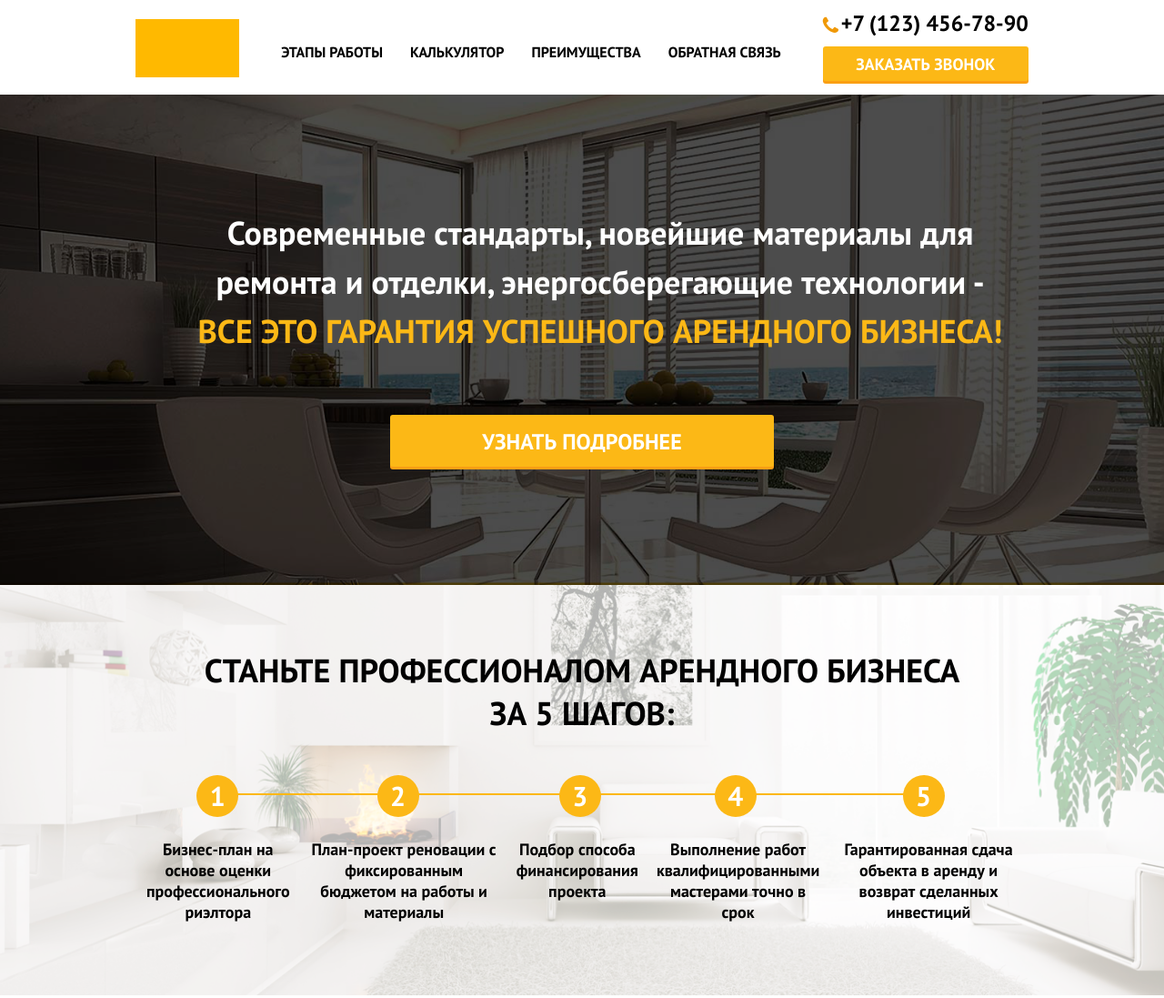
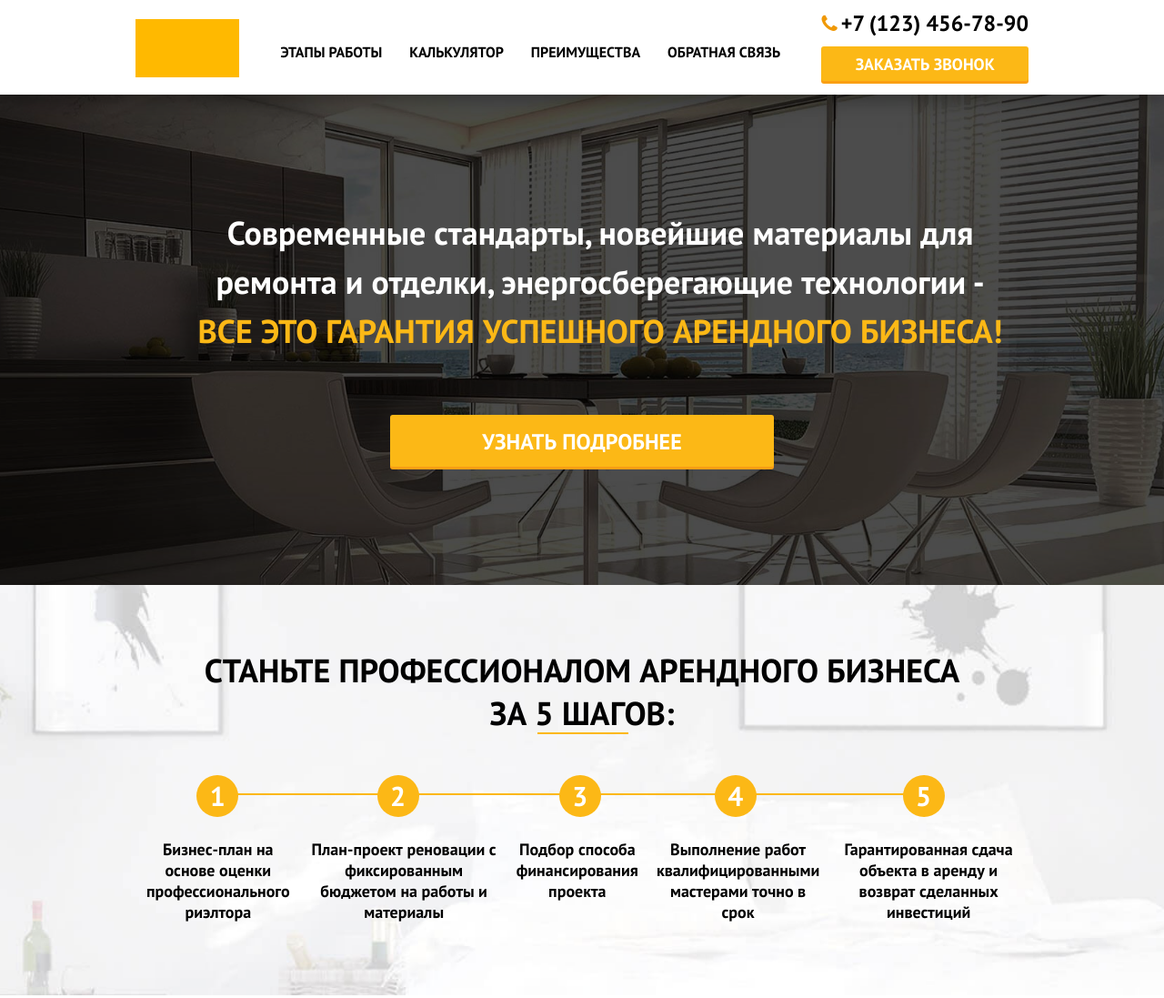
Before and after one commit to ElenaBolgova/Final-Spalah-task, a plain HTML site: page index.html in a window 1280 px wide. Shown: the top 1097 px of the page at 91% size. Drawn offline with Linux system fonts and the light colour scheme.

Commit message:
home work

```diff
--- a/css/styles.css
+++ b/css/styles.css
@@ -19,6 +19,7 @@
     position: relative;
     display: block;
     width: 100%;
+    opacity: 0;
     min-height: 100vh;
     min-width: 320px;
     overflow: hidden;
@@ -48,8 +49,19 @@ textarea:focus::-webkit-input-placeholder {
 
 /************** HEADER **************/
 
+.wrapper {
+    padding: 104px 0 0;
+}
+
 header[role="banner"] {
+    position: fixed;
+    left: 0;
+    top: 0;
+    display: block;
+    width: 100%;
     background: #fff;
+    box-shadow: 0 0 25px 0 rgba(0, 0, 0, .5);
+    z-index: 99;
 }
 
 header .wrapper-inner {
@@ -102,16 +114,17 @@ nav ul li a:hover {
 }
 
 .fa-phone {
-    position: absolute;
-    top: 7px;
-    left: 0;
     color: #f09907;
     font-size: 22px;
 }
 
+.phone-number {
+    text-align: center;
+    margin-bottom: 10px;
+}
+
 .phone-area a {
     margin-bottom: 10px;
-    padding-left: 20px;
     text-decoration: none;
     color: #000;
     font-size: 24px;
@@ -143,6 +156,7 @@ nav ul li a:hover {
     text-transform: uppercase;
     color: #fff;
     background: #fcb816;
+    cursor: pointer;
 }
 
 .button-main-style:hover {
@@ -251,9 +265,10 @@ h3 span {
 
 .top-section {
     position: relative;
-    background: url('../images/top_background.png') no-repeat center top;
+    background: url('../images/top-background.jpg') no-repeat center top;
     background-size: cover;
     text-align: center;
+    z-index: 2;
 }
 
 .top-section:before {
@@ -292,19 +307,9 @@ h3 span {
 
 .steps {
     position: relative;
-    background: url('../images/background-steps.png') no-repeat center top;
+    background: url('../images/background-steps.jpg') no-repeat center top;
     background-size: cover;
     text-align: center;
-}
-
-.steps:before {
-    content: '';
-    position: absolute;
-    top: 0;
-    left: 0;
-    width: 100%;
-    height: 100%;
-    background: rgba(255, 255, 255, .7);
 }
 
 h2 {
@@ -312,6 +317,16 @@ h2 {
     margin-bottom: 45px;
     text-transform: uppercase;
     font-size: 36px;
+}
+
+h2:after {
+    content: '';
+    position: absolute;
+    bottom: 0;
+    left: 45%;
+    width: 100px;
+    height: 2px;
+    background: #fcb816;
 }
 
 .steps ul {
@@ -510,19 +525,9 @@ input,
 
 .advantages {
     position: relative;
-    background: url('../images/background-steps.png') no-repeat center top;
+    background: url('../images/background-steps.jpg') no-repeat center top;
     background-size: cover;
     text-align: center;
-}
-
-.advantages:before {
-    content: '';
-    position: absolute;
-    top: 0;
-    left: 0;
-    width: 100%;
-    height: 100%;
-    background: rgba(255, 255, 255, .7);
 }
 
 .advantages ul {
@@ -605,6 +610,10 @@ input,
     font-style: italic;
     text-transform: none;
     color: #fff;
+}
+
+.in-touch h2:after {
+    background: transparent;
 }
 
 .in-touch span {
@@ -927,6 +936,14 @@ footer .phone-area a {
 
 }
 
+/*@media (max-width: 700px) {
+
+    h2:before {
+        left: 40%;
+    }
+
+}*/
+
 @media (max-width: 630px) {
 
     .modal {
--- a/index.html
+++ b/index.html
@@ -14,7 +14,9 @@
     <header role="banner">
         <div class="wrapper-inner">
 
-            <div class="logo"><a href="#"><img src="images/logo.png" alt="logo"><span>LOGO</span></a></div>
+            <div class="logo">
+                <a href="#"><img src="images/logo.png" alt="logo"><span>LOGO</span></a>
+            </div>
 
             <nav>
                 <i class="fa fa-bars burger"></i>
@@ -27,8 +29,10 @@
             </nav>
 
             <div class="phone-area">
-                <i class="fa fa-phone"></i>
-                <a href="tel:+71234567890">+7 (123) 456-78-90</a>
+                <div class="phone-number">
+                    <i class="fa fa-phone"></i>
+                    <a href="tel:+71234567890">+7 (123) 456-78-90</a>
+                </div>
                 <button class="button-main-style get-modal-call button button-3d">Заказать звонок</button>
             </div>
 
@@ -328,8 +332,10 @@
             <div class="copyright">Все права защищены © 2017</div>
 
             <div class="phone-area">
-                <i class="fa fa-phone"></i>
-                <a href="tel:+71234567890">+7 (123) 456-78-90</a>
+                <div class="phone-number">
+                    <i class="fa fa-phone"></i>
+                    <a href="tel:+71234567890">+7 (123) 456-78-90</a>
+                </div>
                 <button class="button-main-style get-modal-call">Заказать звонок</button>
             </div>
 
--- a/js/custom-scripts.js
+++ b/js/custom-scripts.js
@@ -1,4 +1,10 @@
 $(window).ready(function() {
+
+    ///// Плавная загрузка страницы /////
+
+    setTimeout(function () {
+        $('.wrapper').animate({opacity: 1}, 500);
+    }, 300);
 
     ///// MODAL CALL /////
 
@@ -39,4 +45,33 @@ $(window).ready(function() {
         $('nav ul').toggleClass('active');
     });
 
+    ///// PHONE-NUMBER MOVEMENT /////
+
+    if($(window).width() <= 977) {
+        $('header .phone-number').appendTo('nav ul');
+    }
+
+    $(window).resize(function() {
+        if($(window).width() <= 977) {
+            $('header .phone-number').appendTo('nav ul');
+        } else {
+            $('nav .phone-number').prependTo('header .phone-area');
+        }
+    });
+
+    /*/!*----------- Плавный скролл для якоря ----------------*!/
+
+    $("nav").on("click", "a", function (event) {
+        event.preventDefault();
+        var id = $(this).attr('href'),
+            top = $(id).offset().top;
+        $('body,html').animate({scrollTop: top}, 500);
+    });
+
+    /!*--------------- Плавный скролл наверх ----------------*!/
+
+    $(".up").on("click", function () {
+        $('body,html').animate({scrollTop: 0}, 500);
+    });*/
+
 });
```
Also changed, not shown: images/background-advantages.jpg (added), images/background-steps.jpg (added), images/top-background.jpg (added).
